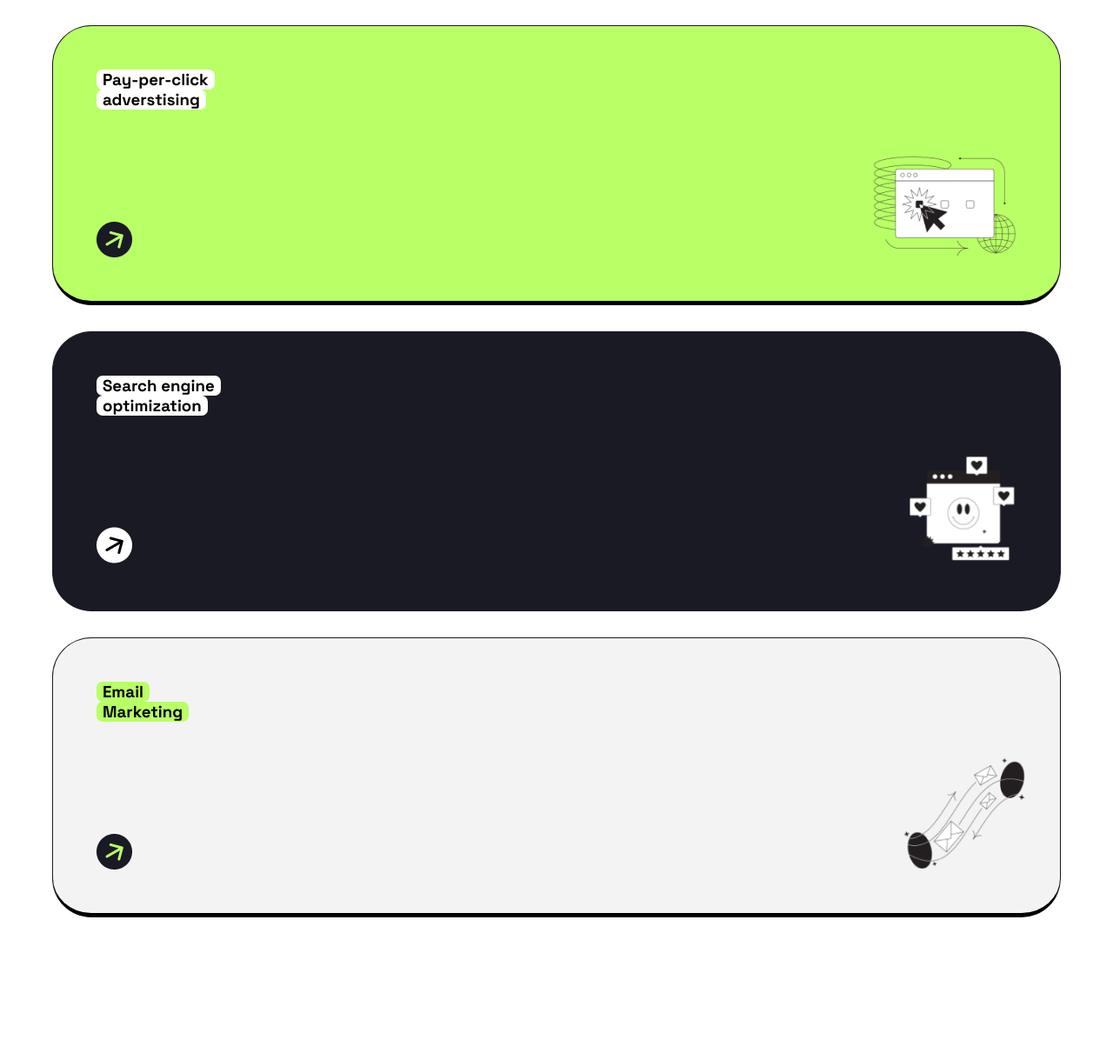
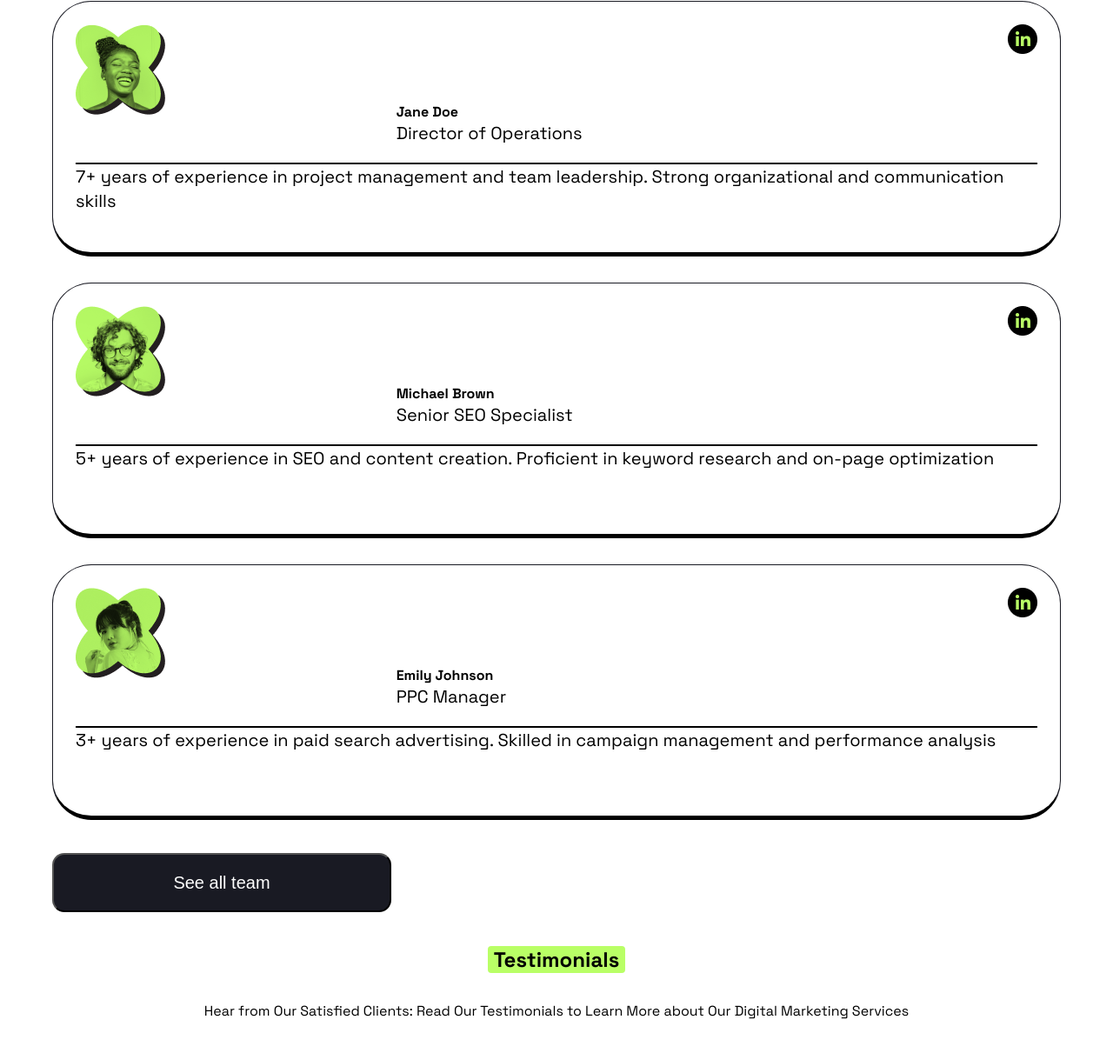
Before and after one commit to Stephen191294/Positivus, a plain HTML site: page positivus.html in a window 1280 px wide. Shown: the part 5519-6730 px from the top of the page at 87% size. Drawn offline with Linux system fonts and the light colour scheme.

Commit message:
team cards styled

```diff
--- a/css/positivus.css
+++ b/css/positivus.css
@@ -274,8 +274,6 @@ nav button:hover {
   border-radius: 45px;
   min-height: 370px;
   padding: 50px;
-
-
 }
 
 .box-4 button {
@@ -289,9 +287,8 @@ nav button:hover {
   border-radius: 14px;
   border: none;
   margin-top: 20px;
+  cursor: pointer;
 }
-
-
 
 .box-4 h3 {
   font-size: 28px;
@@ -321,7 +318,7 @@ nav button:hover {
   margin: auto;
 }
 
-.slider-container-1{
+.slider-container-1 {
   margin-top: 40px;
   overflow-x: auto;
   scroll-snap-type: x mandatory;
@@ -336,7 +333,7 @@ nav button:hover {
   gap: 10px; /* Spacing between the cards */
 }
 
-.slider-container-1 .card-1{
+.slider-container-1 .card-1 {
   background-color: #191a23;
   color: #ffffff;
   min-width: 350px;
@@ -344,10 +341,9 @@ min-height: 252px;
   border-radius: 45px;
   padding: 42px;
   scroll-snap-align: start;
-
 }
 
-.slider-container-1 img{
+.slider-container-1 img {
   margin-top: 20px;
   cursor: pointer;
 }
@@ -357,11 +353,11 @@ scroll-snap-align: start;
   font-size: 20px;
 }
 
-.card-block{
+.card-block {
   margin-top: 10px;
 }
 
-.card-block .card{
+.card-block .card {
   display: grid;
   grid-template-columns: repeat(3, 1fr);
   justify-content: center;
@@ -375,17 +371,73 @@ scroll-snap-align: start;
   margin-top: 20px;
 }
 
-.card-block .card p{
+.card-block .card p {
   font-size: 20px;
   line-height: 28px;
   color: #000000;
   white-space: nowrap;
 }
 
-.icon{
+.icon {
   margin: auto;
 }
 
+.team-content {
+  display: grid;
+  grid-template-columns: repeat(3, 1fr);
+  justify-content: center;
+  justify-content: space-between;
+}
+
+.team-box {
+  background-color: #ffffff;
+  border-radius: 45px;
+  border: 1px solid #191a23;
+  border-bottom: 5px solid black;
+  min-height: 294px;
+  position: relative;
+  margin-top: 30px;
+  padding: 26px;
+}
+
+.team-box p {
+  line-height: 28px;
+  font-size: 20px;
+}
+
+h4 {
+  white-space: nowrap;
+  margin-top: 90px;
+}
+.team-box .team-text {
+  white-space: nowrap;
+  margin-bottom: 20px;
+}
+.team-box hr {
+  color: black;
+  border: 1px solid black;
+}
+
+.team-content {
+  position: relative;
+}
+
+.social {
+  position: absolute;
+  top: 0;
+  right: 0;
+}
+
+.grid-container-2 button {
+  background-color: #191a23;
+  color: #ffffff;
+  min-width: 390px;
+  min-height: 68px;
+  font-size: 20px;
+  line-height: 28px;
+  border-radius: 14px;
+  margin-top: 38px;
+}
 
 @media (max-width: 800px) {
   .hideOnMobile {
--- a/positivus.html
+++ b/positivus.html
@@ -236,45 +236,62 @@
           </p>
         </div>
       </div>
-      <div class="grid-container-1">
-        <div class="box">
-          <h3>Search engine</h3>
-          <h3 class="second-header">optimization</h3>
-          <img class="img-1" src="image/greenarrow.png" alt="arrow" />
-          <img class="img-2" src="image/magnify(1).png" alt="image" />
+      <div class="grid-container-2">
+        <div class="team-box">
+          <div class="team-content">
+            <img src="image/Picture.png" alt="team">
+            <div>
+              <h4>John Smith</h4>
+              <p class="team-text">CEO and Founder</p>
+            </div>
+            <img class="social" src="image/Social icon.png" alt="social">
+          </div>
+          <hr >
+          <p>10+ years of experience in digital marketing. Expertise in SEO, PPC, and content strategy</p>
         </div>
-        <div class="box-2">
-          <h3>Pay-per-click</h3>
-          <h3 class="second-header">adverstising</h3>
-          <img class="img-1" src="image/greenarrow.png" alt="arrow" />
-          <img
-            class="img-2"
-            src="image/tokyo-selecting-a-value-in-the-browser-window 1.png"
-            alt="image"
-          />
+        <div class="team-box">
+          <div class="team-content">
+            <img src="image/Picture (1).png" alt="team">
+            <div>
+              <h4>Jane Doe</h4>
+              <p class="team-text">Director of Operations</p>
+            </div>
+            <img class="social" src="image/Social icon.png" alt="social">
+          </div>
+          <hr>
+          <p>7+ years of experience in project management and team leadership. Strong organizational and communication skills</p>
         </div>
-
-        <div class="box-3">
-          <h3>Search engine</h3>
-          <h3 class="second-header">optimization</h3>
-          <img class="img-1" src="image/whitearrow.png" alt="arrow" />
-          <img
-            class="img-2"
-            src="image/tokyo-browser-window-with-emoticon-likes-and-stars-around 1.png"
-            alt="image"
-          />
+        <div class="team-box">
+          <div class="team-content">
+            <img src="image/Picture3.png" alt="team">
+            <div>
+              <h4>Michael Brown</h4>
+              <p class="team-text">Senior SEO Specialist</p>
+            </div>
+            <img class="social" src="image/Social icon.png" alt="social">
+          </div>
+          <hr>
+          <p>5+ years of experience in SEO and content creation. Proficient in keyword research and on-page optimization</p>
         </div>
-
-        <div class="box">
-          <h3>Email</h3>
-          <h3 class="second-header">Marketing</h3>
-          <img class="img-1" src="image/greenarrow.png" alt="arrow" />
-          <img
-            class="img-2"
-            src="image/tokyo-sending-messages-from-one-place-to-another 1.png"
-            alt="image"
-          />
+        <div class="team-box">
+          <div class="team-content">
+            <img src="image/Picture(4).png" alt="team">
+            <div>
+              <h4>Emily Johnson</h4>
+              <p class="team-text">PPC Manager</p>
+            </div>
+            <img class="social" src="image/Social icon.png" alt="social">
+          </div>
+          <hr >
+          <p>3+ years of experience in paid search advertising. Skilled in campaign management and performance analysis</p>
         </div>
+        <button>See all team</button>
+      </div>
+      <div class="heading">
+        <h2 class="studies">Testimonials</h2>
+         <p>
+          Hear from Our Satisfied Clients: Read Our Testimonials to Learn More about Our Digital Marketing Services
+        </p>
       </div>
     </div>
 
```
Also changed, not shown: image/Picture (1).png (added), image/Picture(4).png (added), image/Picture.png (added), image/Picture3.png (added), image/Social icon.png (added). Lines whose indentation alone changed are shown as unchanged.
